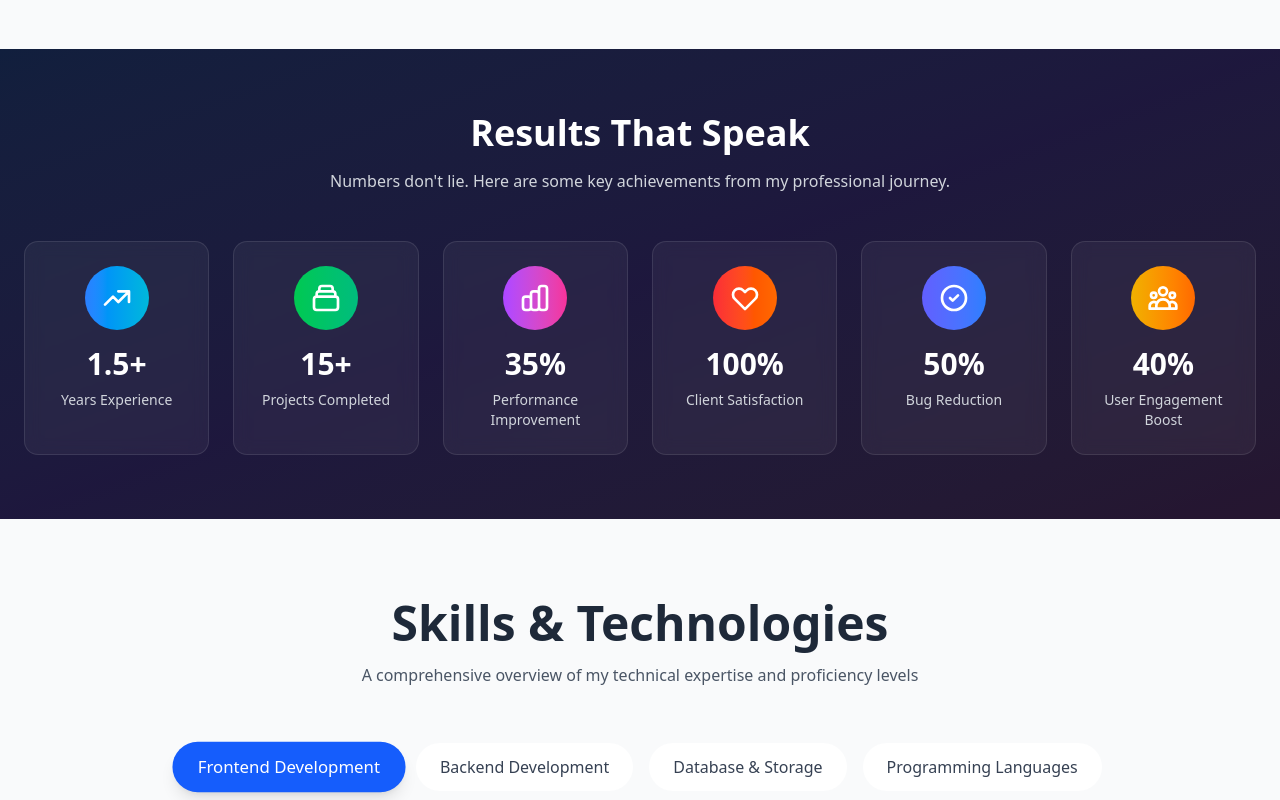
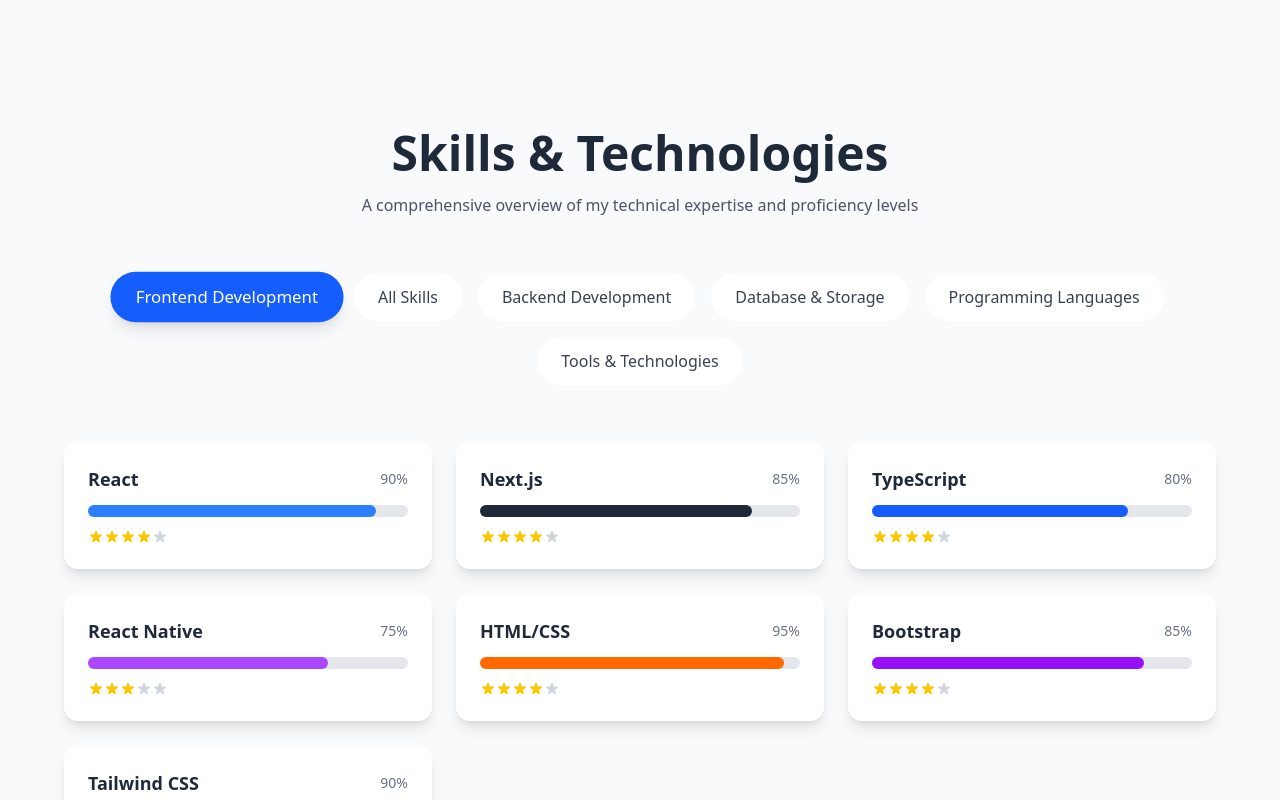
Before and after one commit to sakil470004/portfolio-mynul-3, a Next.js app: page / in a window 1280 px wide. Shown: the part 1940-2740 px from the top of the page. Built offline with nearby package versions, Linux system fonts and the light colour scheme.

Commit message:
fix orientation

```diff
--- a/app/components/Skills.tsx
+++ b/app/components/Skills.tsx
@@ -16,6 +16,40 @@
         { name: 'HTML/CSS', level: 95, color: 'bg-orange-500' },
         { name: 'Bootstrap', level: 85, color: 'bg-purple-600' },
         { name: 'Tailwind CSS', level: 90, color: 'bg-teal-500' }
+      ]
+    },
+    all:{
+      title: 'All Skills',
+      skills: [
+        { name: 'React', level: 90, color: 'bg-blue-500' },
+        { name: 'Next.js', level: 85, color: 'bg-gray-800' },
+        { name: 'TypeScript', level: 80, color: 'bg-blue-600' },
+        { name: 'React Native', level: 75, color: 'bg-purple-500' },
+        { name: 'HTML/CSS', level: 95, color: 'bg-orange-500' },
+        { name: 'Bootstrap', level: 85, color: 'bg-purple-600' },
+        { name: 'Tailwind CSS', level: 90, color: 'bg-teal-500' },
+        { name: 'Node.js', level: 90, color: 'bg-green-500' },
+        { name: 'Express.js', level: 85, color: 'bg-gray-700' },
+        { name: 'REST APIs', level: 88, color: 'bg-blue-500' },
+        { name: 'JWT', level: 80, color: 'bg-red-500' },
+        { name: 'Prisma', level: 75, color: 'bg-indigo-500' },
+        { name: 'Django', level: 70, color: 'bg-green-700' },
+        { name: 'Stripe Integration', level: 85, color: 'bg-purple-600' },
+        { name: 'MongoDB', level: 90, color: 'bg-green-600' },
+        { name: 'Firebase', level: 85, color: 'bg-yellow-500' },
+        { name: 'MySQL', level: 80, color: 'bg-blue-600' },
+        { name: 'AWS S3', level: 75, color: 'bg-orange-500' },
+        { name: 'JavaScript', level: 92, color: 'bg-yellow-400' },
+        { name: 'Python', level: 80, color: 'bg-blue-500' },
+        { name: 'Java', level: 75, color: 'bg-red-600' },
+        { name: 'C/C++', level: 70, color: 'bg-gray-600' },
+        { name: 'Git/GitHub', level: 90, color: 'bg-gray-800' },
+        { name: 'AWS EC2', level: 85, color: 'bg-orange-600' },
+        { name: 'Docker', level: 75, color: 'bg-blue-600' },
+        { name: 'Jest', level: 80, color: 'bg-red-500' },
+        { name: 'Postman', level: 85, color: 'bg-orange-500' },
+        { name: 'VS Code', level: 95, color: 'bg-blue-500' },
+        { name: 'Figma', level: 70, color: 'bg-purple-500' }
       ]
     },
     backend: {
--- a/app/page.tsx
+++ b/app/page.tsx
@@ -23,13 +23,13 @@
         <Navigation />
         <Hero />
         <About />
-        <Stats />
         <Skills />
         <Experience />
         <Projects />
         <Certifications />
         {/* I don't have enough now */}
         {/* <Testimonials /> */}
+        <Stats />
         <Contact />
         <FloatingActionButton />
       </div>
```
